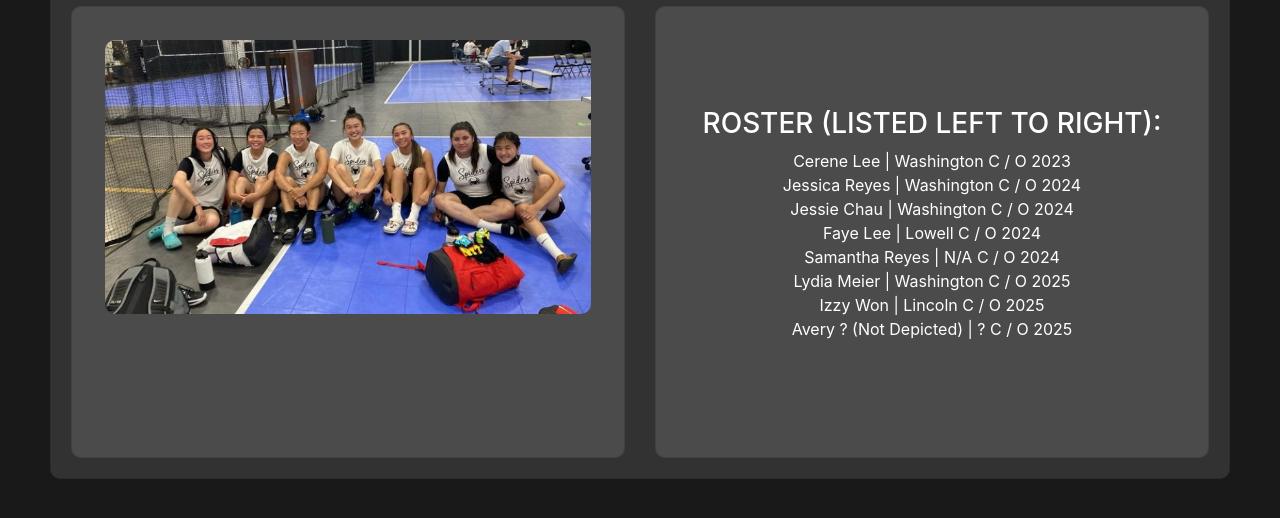
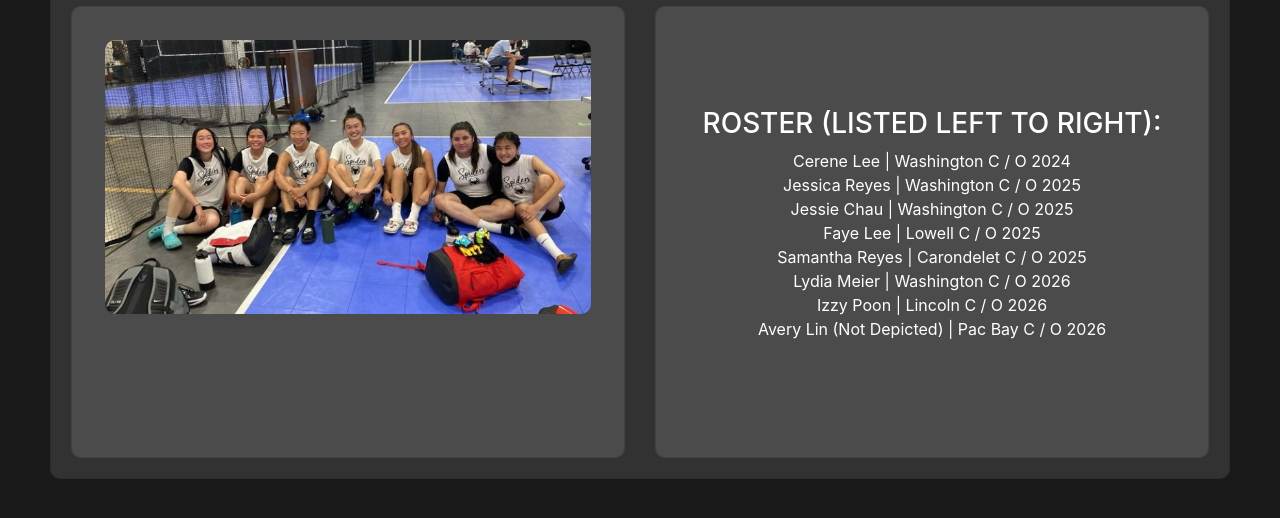
Before and after one commit to jesustgr/sf-spiders, a plain HTML site: page hall-of-fame.html in a window 1280 px wide. Shown: the part 290-808 px from the top of the page. Drawn offline with nearby package versions, Linux system fonts and the light colour scheme.

Commit message:
fix school/year errors

```diff
--- a/hall-of-fame.html
+++ b/hall-of-fame.html
@@ -117,14 +117,14 @@
                             ROSTER (LISTED LEFT TO RIGHT):
                         </h3>
                         <p class="hof-text">
-                            Cerene Lee | Washington C / O 2023<br>
-                            Jessica Reyes | Washington C / O 2024<br>
-                            Jessie Chau | Washington C / O 2024<br>
-                            Faye Lee | Lowell C / O 2024<br>
-                            Samantha Reyes | N/A C / O 2024<br>
-                            Lydia Meier | Washington C / O 2025<br>
-                            Izzy Won | Lincoln C / O 2025<br>
-                            Avery ? &#40Not Depicted&#41 | ? C / O 2025
+                            Cerene Lee | Washington C / O 2024<br>
+                            Jessica Reyes | Washington C / O 2025<br>
+                            Jessie Chau | Washington C / O 2025<br>
+                            Faye Lee | Lowell C / O 2025<br>
+                            Samantha Reyes | Carondelet C / O 2025<br>
+                            Lydia Meier | Washington C / O 2026<br>
+                            Izzy Poon | Lincoln C / O 2026<br>
+                            Avery Lin &#40Not Depicted&#41 | Pac Bay C / O 2026
                         </p>
                     </div>
                 </div>
```
Also changed, not shown: coaches.html (+3 -3 lines).
